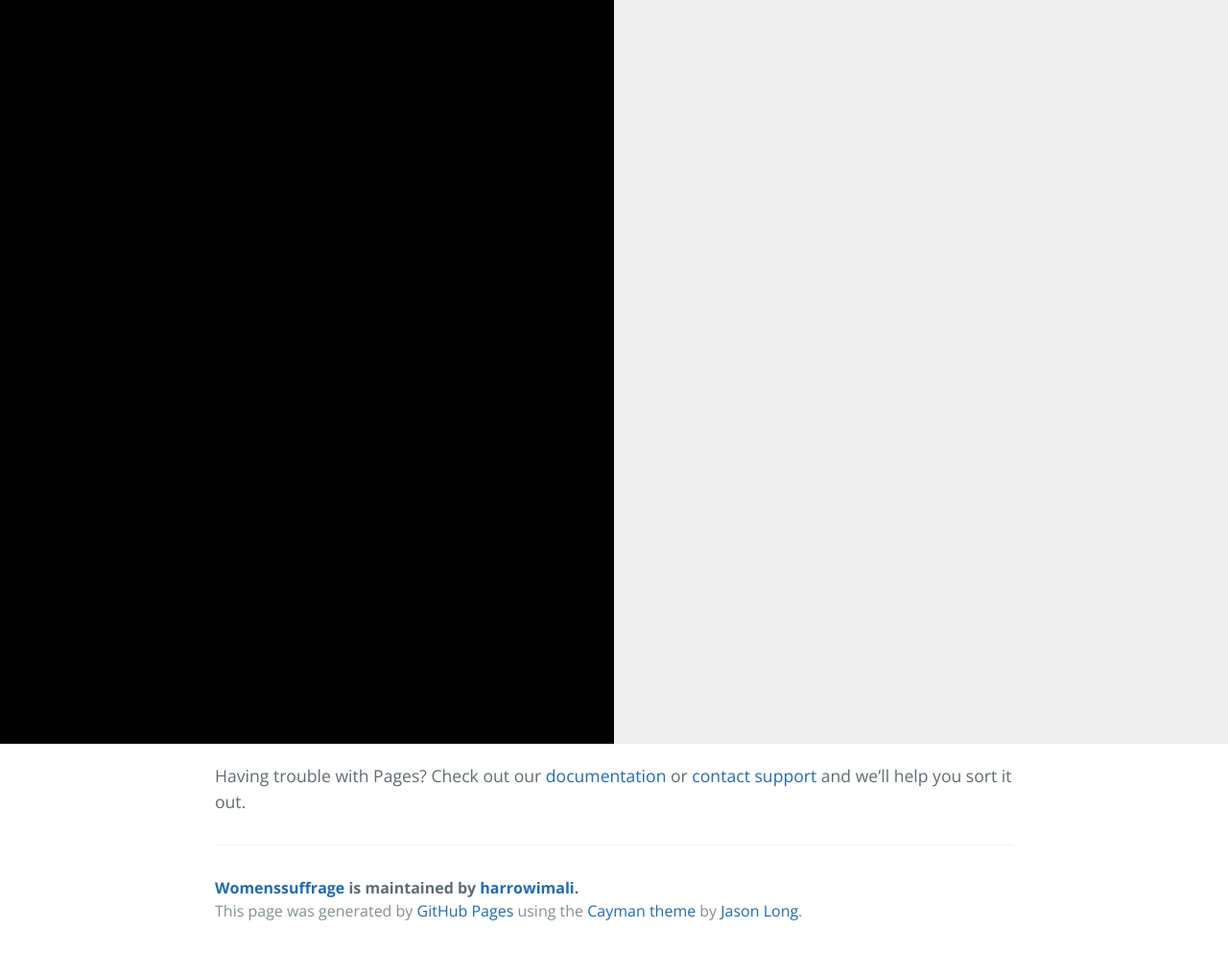
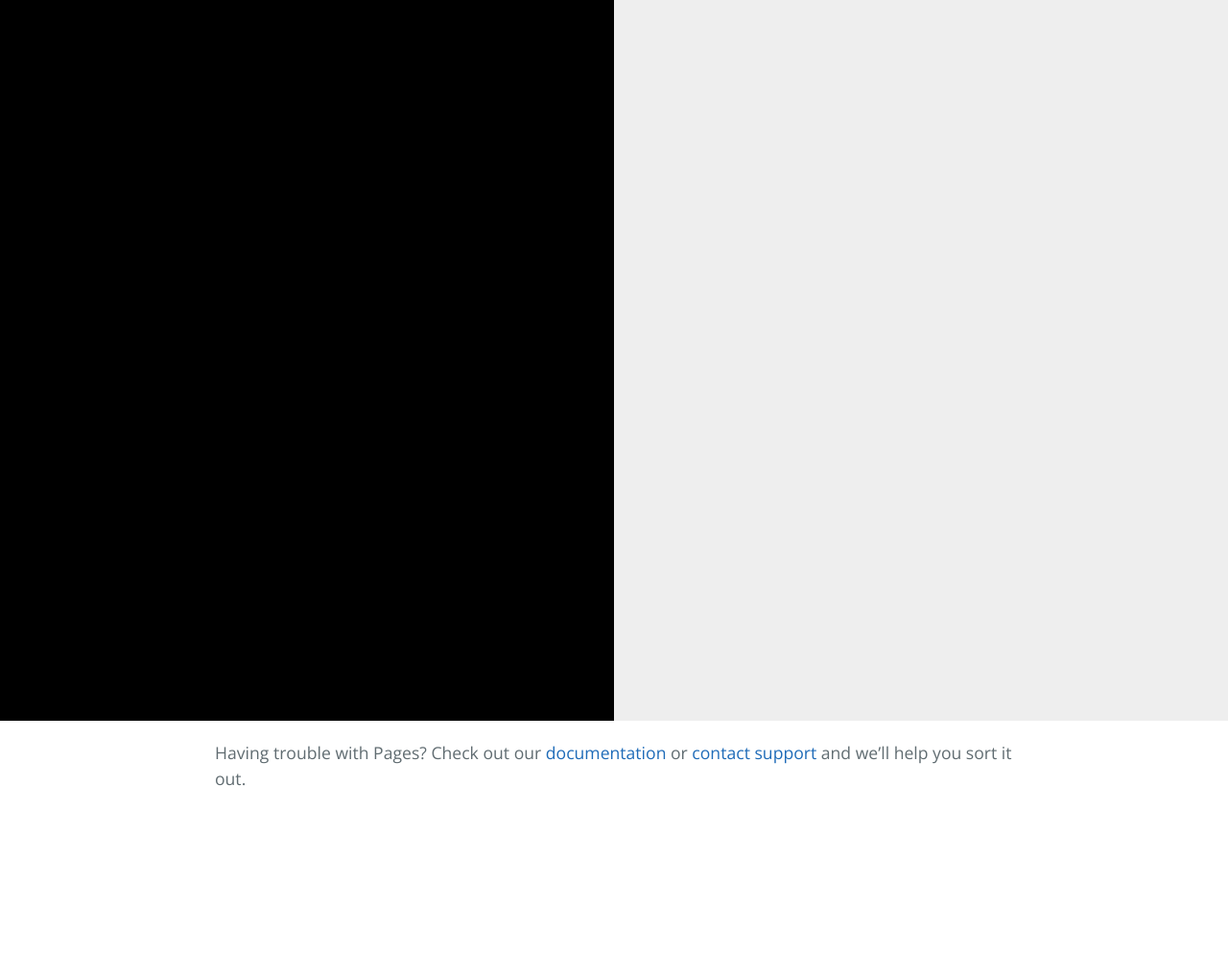
Before and after one commit to harrowimali/womenssuffrage, a plain HTML site: page index.html in a window 1280 px wide. Shown: the part 238-1231 px from the top of the page at 96% size. After the commit the page ends 1112 px from the top, so only its background shows below. Drawn offline with nearby package versions, Linux system fonts and the light colour scheme.

Commit message:
nothing is working right now

```diff
--- a/index.html
+++ b/index.html
@@ -21,13 +21,11 @@
         <a href="https://github.com/harrowimali/womenssuffrage/tarball/master" class="btn">Key Groups and Events</a>
 
     </section>
-<<<<<<< HEAD
+
         <div class="one">asdf</div>
         <div class="two">asdf</div>
 
-=======
 
->>>>>>> parent of 158ee5c... some design
     <section class="main-content">
       <h3>
 <a id="welcome-to-github-pages" class="anchor" href="#welcome-to-github-pages" aria-hidden="true"><span class="octicon octicon-link"></span></a>Welcome to GitHub Pages.</h3>
@@ -54,11 +52,6 @@
 
 <p id="test">Having trouble with Pages? Check out our <a href="https://help.github.com/pages">documentation</a> or <a href="https://github.com/contact">contact support</a> and we’ll help you sort it out.</p>
 
-      <footer class="site-footer">
-        <span class="site-footer-owner"><a href="https://github.com/harrowimali/womenssuffrage">Womenssuffrage</a> is maintained by <a href="https://github.com/harrowimali">harrowimali</a>.</span>
-
-        <span class="site-footer-credits">This page was generated by <a href="https://pages.github.com">GitHub Pages</a> using the <a href="https://github.com/jasonlong/cayman-theme">Cayman theme</a> by <a href="https://twitter.com/jasonlong">Jason Long</a>.</span>
-      </footer>
 
     </section>
 
--- a/stylesheets/stylesheet.css
+++ b/stylesheets/stylesheet.css
@@ -50,7 +50,7 @@ article {
   left: 50%;
   transform: translate(-50%, -50%);
   width: 100%;
-<<<<<<< HEAD
+
     padding: 20px;}
 
 .one {
@@ -69,7 +69,7 @@ article {
 
 
 }
-=======
+
   overflow: auto;
   word-break: normal;
   word-break: keep-all; }
@@ -111,28 +111,3 @@ article {
   .main-content {
     padding: 2rem 1rem;
     font-size: 1rem; } }
-
-.site-footer {
-  padding-top: 2rem;
-  margin-top: 2rem;
-  border-top: solid 1px #eff0f1; }
-
-.site-footer-owner {
-  display: block;
-  font-weight: bold; }
-
-.site-footer-credits {
-  color: #819198; }
-
-@media screen and (min-width: 64em) {
-  .site-footer {
-    font-size: 1rem; } }
-
-@media screen and (min-width: 42em) and (max-width: 64em) {
-  .site-footer {
-    font-size: 1rem; } }
-
-@media screen and (max-width: 42em) {
-  .site-footer {
-    font-size: 0.9rem; } }
->>>>>>> parent of 158ee5c... some design
```
